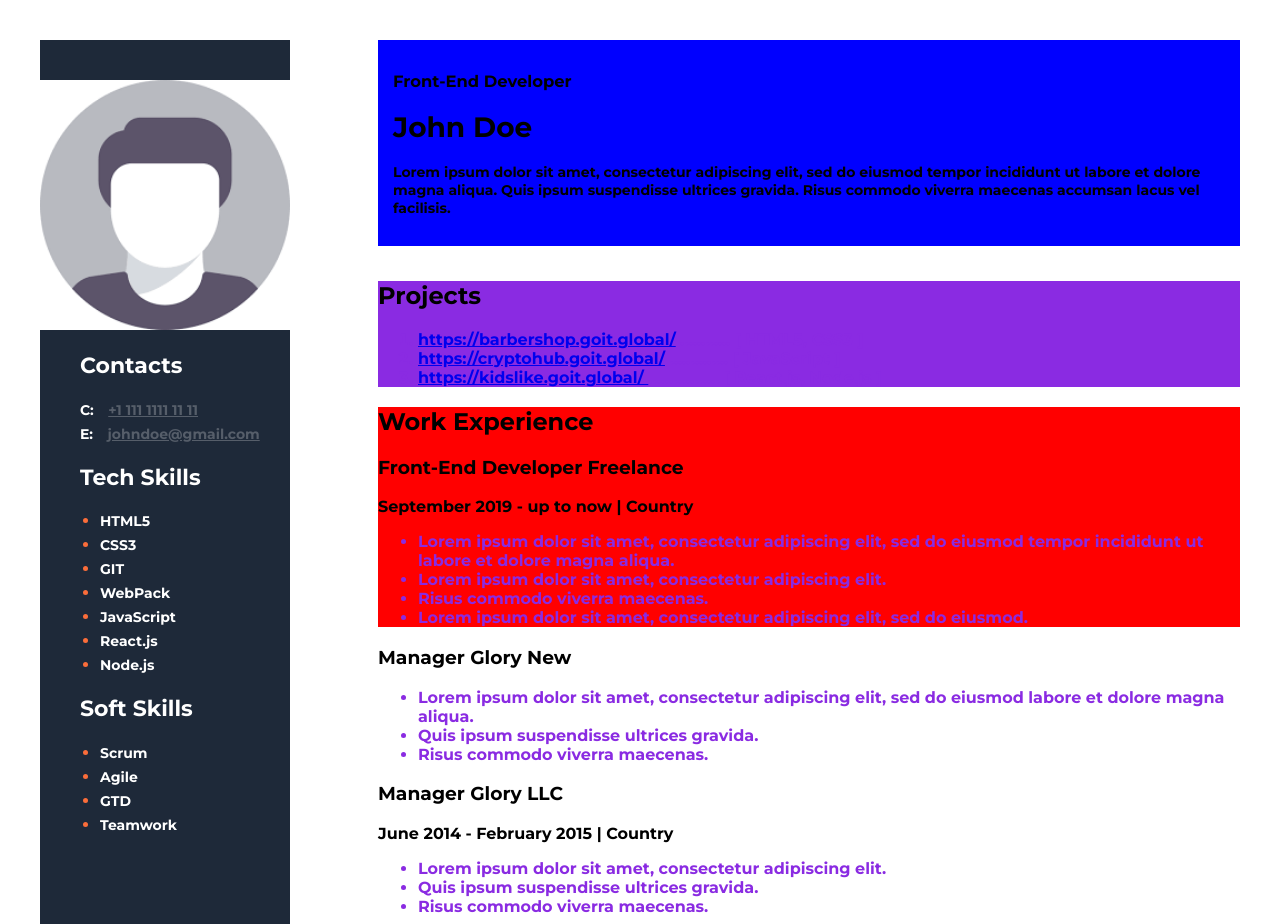
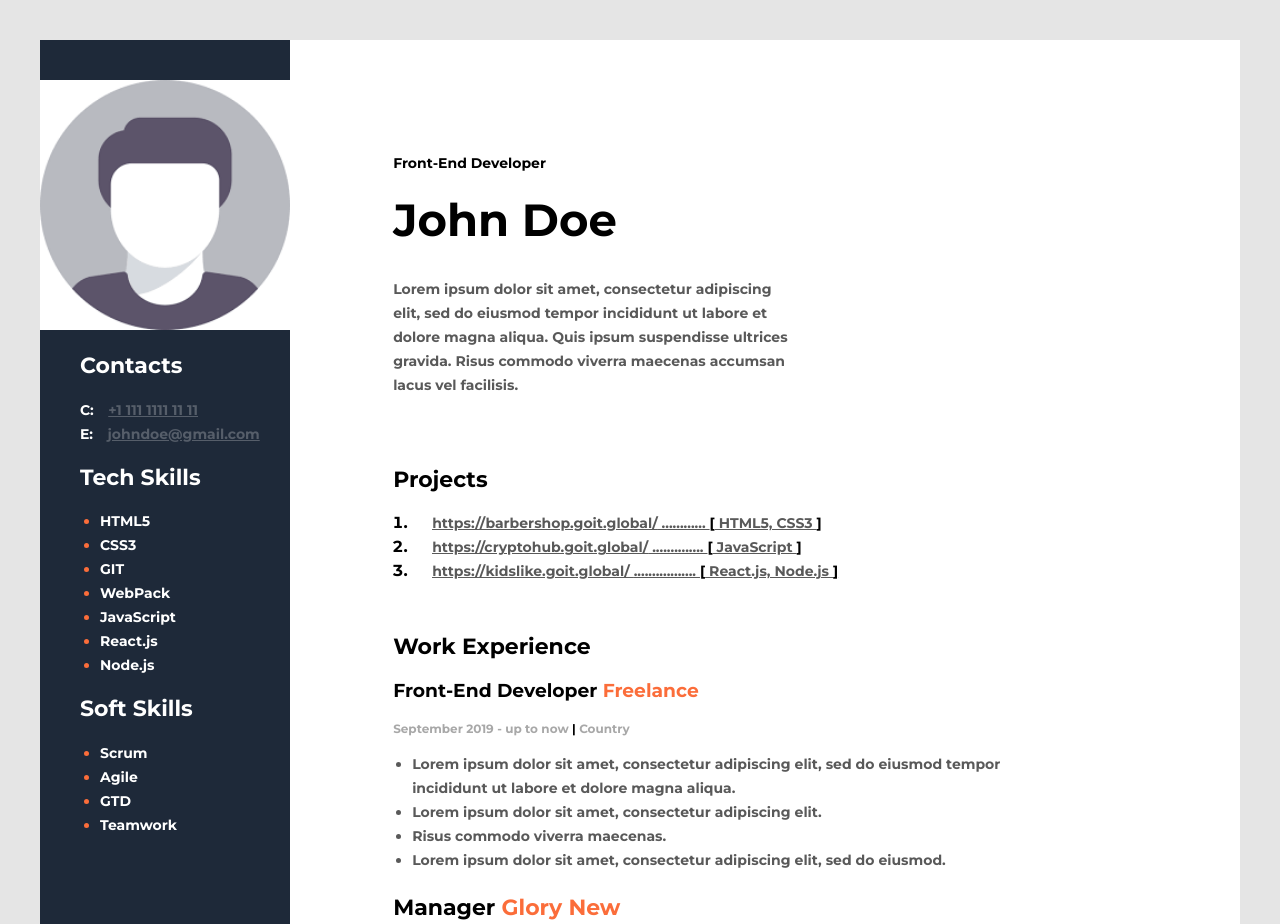
Before and after one commit to Ionut-Ciucanu/preject-cv, a plain HTML site: page my-cv/index.html in a window 1280 px wide. Shown: the top 924 px of the page. Drawn offline with Linux system fonts and the light colour scheme.

Commit message:
Add files via upload

```diff
--- a/my-cv/styles/styles.css
+++ b/my-cv/styles/styles.css
@@ -1,14 +1,10 @@
 body{
     font-family: 'Montserrat', sans-serif;
-    background: E5E5E5
+    background: #E5E5E5
 
 }
 
-li{
 
-    color: blueviolet
-
-}
 
 .main-section{
     display: flex;
@@ -16,35 +12,160 @@ li{
     width: 1200px;
     margin: 40px auto;
 }
+/*Right section styles */
 
 .right-section{
     padding-left: 88px;
-
+    background-color: #fff;
+    padding-right: 220px;
+}
+ol li{
+    font-weight: 700;
+    color: black;
+}
+ul li{
+    font-family: 'Montserrat';
+    font-style: normal;
+    font-weight: 400;
+    font-size: 14px;
+    line-height: 24px;
+    color: #595959;
 }
 
 .about-me-section {
-    background: blue;
     font-size: 14px;
     padding-bottom: 15px;
     padding-top: 15px;
     padding-left: 15px;
     margin-bottom: 35px;
+    width: 400px;
+}
+.about-me-section p {
+font-family: 'Montserrat';
+font-style: normal;
+font-weight: 400;
+font-size: 14px;
+line-height: 24px;
+margin-top: 25px;
+color: #595959;
+}
+
+.about-me-profesion
+{
+    font-style: normal;
+    font-weight: 700;
+    font-size: 14px;
+    line-height: 17px;
+    margin-top: 100px;
+}
+.about-me-project
+{
+    margin-top: 40px;
+    font-family: 'Montserrat';
+    font-style: normal;
+    font-weight: 700;
+    font-size: 22px;
+    line-height: 27px;
+}
+.project-item, .project-item a
+{font-family: 'Montserrat';
+    font-style: normal;
+    font-weight: 400;
+    font-size: 14px;
+    line-height: 24px;
+    text-decoration-line: underline;
+    color: #595959;
+    margin-left: 10px;
+}
+.mode-work
+{
+
+color: #FB6D3A;
+}
+.work-ecperience-job
+{
+font-family: 'Montserrat';
+font-style: normal;
+font-weight: 700;
+font-size: 16px;
+line-height: 20px;
+}
+
+.mode-job, .logo-company
+{
+    color: #FB6D3A;
+}
+.company2
+{
+    width: 525px;
+}
+
+.date-job
+{
+    margin: 11px,11px,11px,11px;
+    font-size: 12px;
+    color: #A8A8A8;
+}
+
+.pipe-line
+{
+    color: black;
+}
+
+.bracket
+{
+    font-weight: 700;
+    color: black;
+}
+.project-section ol
+{
+padding-left: 19px;
+}
+.company1 ul, .company2 ul, .company3 ul
+{
+    padding-left: 19px;
+}
+
+#person-name
+{
+    font-family: "Montserrat";
+    margin-top: 20px;
+    font-style: normal;
+    font-weight: 700;
+    font-size: 45px;
+    line-height: 55px;
 }
 .project-section{
-    background-color: blueviolet;
+    margin-top: 40px;
+    width: 485px;
+    padding-left: 15px;
 }
-
-
-
-.work-experience-sections{
-   background: red;
+.company2, .company3, .education {
+    padding-left: 15px;
 
 }
 
 
+.work-experience-sections{
+    margin-top: 50px;
+    padding-left: 15px;
+}
+
+.block-title
+{
+    font-family: 'Montserrat';
+    font-style: normal;
+    font-weight: 700;
+    font-size: 22px;
+    line-height: 27px;
+}
+
+/* Sidebar-styles*/
+
 .sidebar-section {
     background: #1E2939;
     width: 370px;
+    height: 1320px;
 }
 .sidebar-section img {
     margin-top: 40px;
@@ -62,6 +183,7 @@ li{
 {
 margin-left: 40px;
 }
+
 .contact-section-type
 {
     font-style: normal;
@@ -86,6 +208,7 @@ margin-left: 40px;
 }
 .tech-skils-section ul span,.soft-section ul span
 {
+    font-family: 'Montserrat';
     font-style: normal;
     font-weight: 400;
     font-size: 14px;
```
